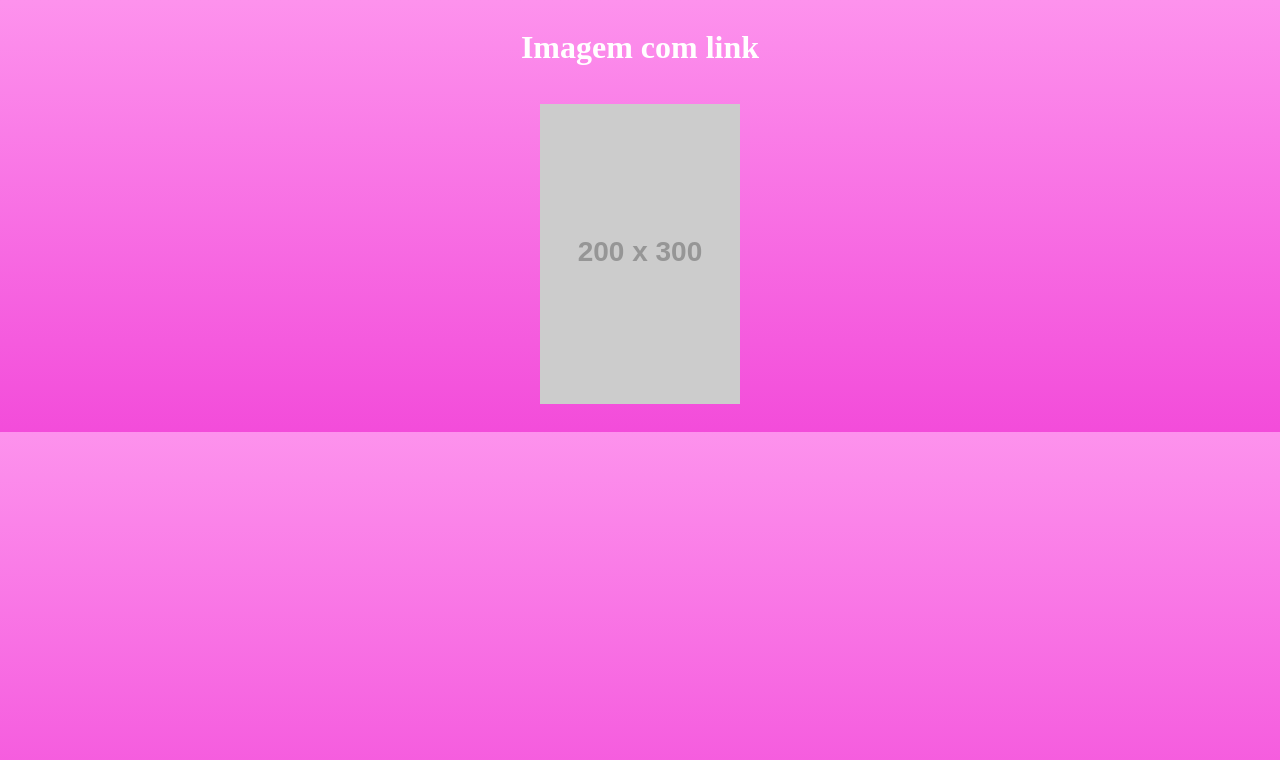
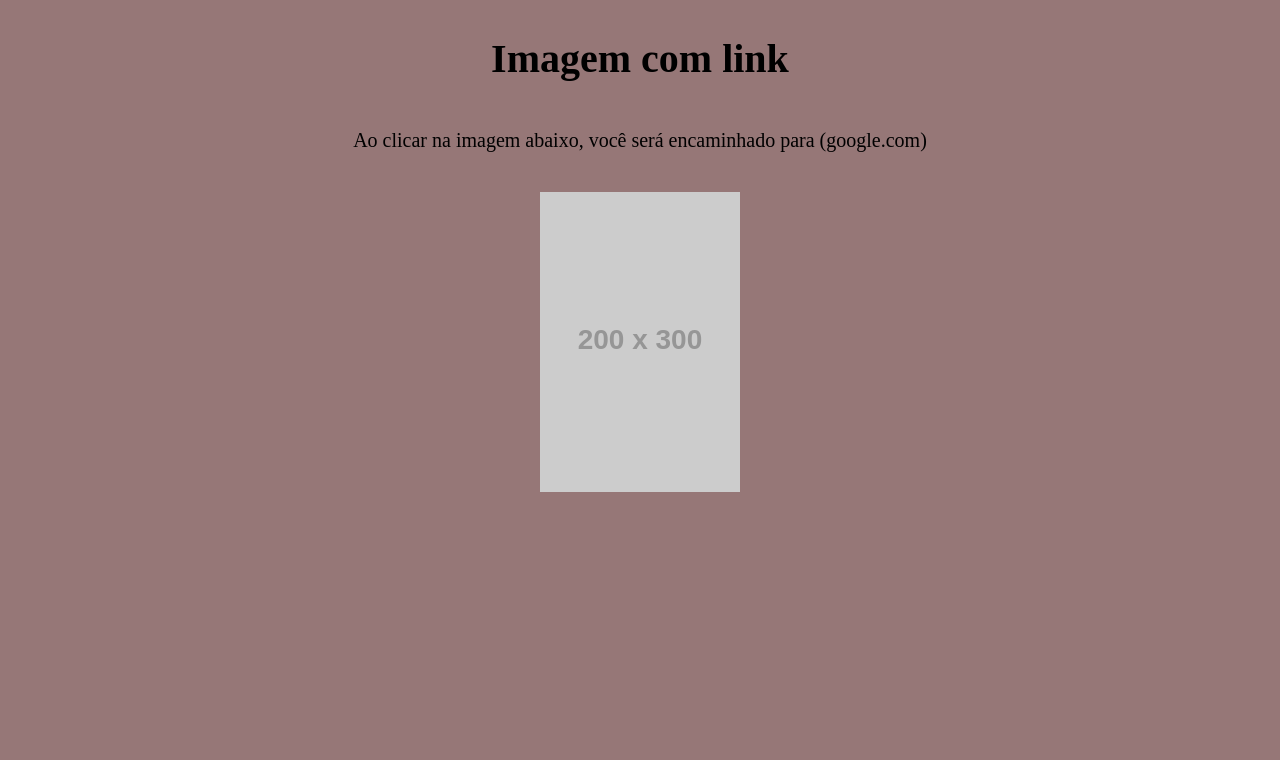
Before and after one commit to Luan-Batista/Desafios-devquest, a plain HTML site: page desafio2-imagem/index.html in a window 1280 px wide. Drawn offline with Linux system fonts and the light colour scheme; placeholder pictures from the web are drawn by us.

Commit message:
adicionando novo parágrafo e alterando o background da página

```diff
--- a/desafio2-imagem/CSS/style.css
+++ b/desafio2-imagem/CSS/style.css
@@ -1,7 +1,7 @@
 
-html{
-    background:linear-gradient(#fd92ed , #f34cda );
-
+body{
+    font-size:20px;
+    background-color: #967777;
 }
 
 .conteudo{
@@ -9,7 +9,5 @@ html{
     flex-direction: column;
     justify-content: center;
     align-items: center;
-    color: #ffffff;
-    max-width: 100%;
-    width: 100%;
+    color: #000;
 }
--- a/desafio2-imagem/index.html
+++ b/desafio2-imagem/index.html
@@ -10,6 +10,7 @@
 <body>
     <div class="conteudo">
         <h1>Imagem com link</h1>
+        <p>Ao clicar na imagem abaixo, você será encaminhado para &#40;google.com&#41;
         <p>
             <a href="https://google.com" target="_blank" ><img src="https://via.placeholder.com/200x300" alt="imagem placeholder"></a>
         </p>
```
